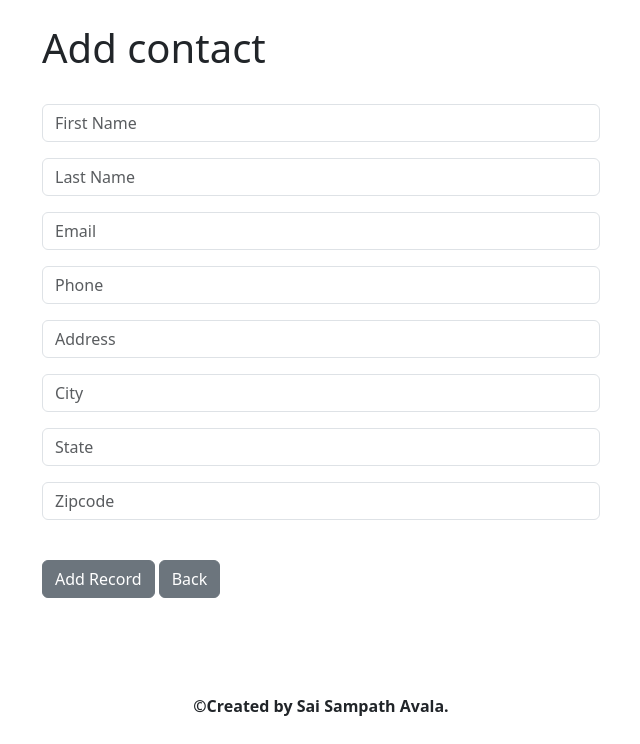
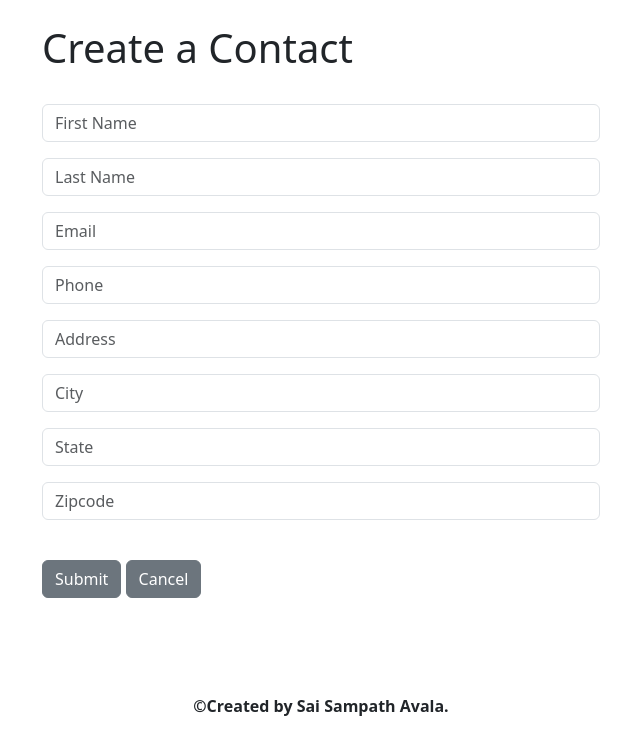
Before and after one commit to avalassai/SaiSampath_Avala, a Django app: page /add_record in a window 1280 px wide. Shown: the part 56-800 px from the top of the page, without its empty margins (319-959 px from the left). Run offline with Django 4.2, Linux system fonts and the light colour scheme; the visitor is signed in with stand-in values (Sample User, id 1).

Commit message:
Modified interface functionalities according to the project document

```diff
--- a/website/models.py
+++ b/website/models.py
@@ -7,7 +7,7 @@ class Record(models.Model):
     first_name = models.CharField(max_length=50 , unique=True)
     last_name = models.CharField(max_length=50)
     email = models.EmailField(max_length=50, unique=True)
-    phone = models.CharField(max_length=12)
+    phone = models.CharField(max_length=12, unique=True)
     address =models.CharField(max_length=200)
     city = models.CharField(max_length=50)
     state =models.CharField(max_length=50)
--- a/website/templates/AddContact.html
+++ b/website/templates/AddContact.html
@@ -3,14 +3,14 @@
 
 
 <div class="col-md-6 offset-md-3">
-<h1>Add contact</h1><br/>
+<h1>Create a Contact</h1><br/>
 <form method="POST" action="{% url 'add_record' %}">
     {% csrf_token %}
     {{ form.as_p }}
     <br>
-    <button type="submit" class="btn btn-secondary">Add Record</button>
+    <button type="submit" class="btn btn-secondary">Submit</button>
 
-<a href="{% url 'home' %}" class="btn btn-secondary">Back</a>
+<a href="{% url 'home' %}" class="btn btn-secondary">Cancel</a>
     </form>
 </div>
 {% endblock %}
--- a/website/templates/UpdateRecord.html
+++ b/website/templates/UpdateRecord.html
@@ -4,14 +4,14 @@
 
 
 <div class="col-md-6 offset-md-3">
-<h1>Add contact</h1><br/>
+<h1>Update Contact</h1><br/>
 <form method="POST">
     {% csrf_token %}
     {{ form.as_p }}
     <br>
-    <button type="submit" class="btn btn-secondary">Update</button>
+    <button type="submit" class="btn btn-secondary" style="background-color: blue;">Submit</button>
 
-<a href="{% url 'home' %}" class="btn btn-secondary">Back</a>
+<a href="{% url 'home' %}" class="btn btn-secondary" style="background-color: aqua; color: black;">Cancel</a>
     </form>
 </div>
 {% endblock %}
--- a/website/templates/base.html
+++ b/website/templates/base.html
@@ -4,6 +4,8 @@
     <meta charset="utf-8">
     <meta name="viewport" content="width=device-width, initial-scale=1">
     <title>Customer Relationship Management</title>
+    <link rel="stylesheet" href="https://cdnjs.cloudflare.com/ajax/libs/font-awesome/6.4.2/css/all.min.css" integrity="sha512-z3gLpd7yknf1YoNbCzqRKc4qyor8gaKU1qmn+CShxbuBusANI9QpRohGBreCFkKxLhei6S9CQXFEbbKuqLg0DA==" crossorigin="anonymous" referrerpolicy="no-referrer" />
+    <link href="https://fonts.googleapis.com/css2?family=Poppins:wght@300&family=Roboto:wght@300&display=swap" rel="stylesheet">
     <link href="https://cdn.jsdelivr.net/npm/bootstrap@5.3.2/dist/css/bootstrap.min.css" rel="stylesheet" integrity="sha384-T3c6CoIi6uLrA9TneNEoa7RxnatzjcDSCmG1MXxSR1GAsXEV/Dwwykc2MPK8M2HN" crossorigin="anonymous">
 
   </head>
--- a/website/templates/home.html
+++ b/website/templates/home.html
@@ -31,7 +31,7 @@
       <td>{{record.address}}</td>
       <td>{{record.zipcode}}</td>
       <td>{{record.created_at}}</td>
-      <td><a href="{% url 'record' record.id %}">Edit</a></td>
+      <td><a href="{% url 'record' record.id %}"><i class="fa-solid fa-pen-to-square"></i></a>&nbsp;<a href="{% url 'delete' record.id %}"><i class="fa-solid fa-dumpster"></i></a></td>
   </tr>
   {% endfor %}
 {% endif %}
--- a/website/templates/record.html
+++ b/website/templates/record.html
@@ -14,8 +14,9 @@
 
     </div>
   </div>
-  <a href="{% url 'home'%}" class="btn btn-secondary">Go to Home</a>
+  <a href="{% url 'home'%}" class="btn btn-secondary" style="background-color: aqua; color: black;">Home</a>
+  <a href="{% url 'update_record' customer_record.id %}" class="btn btn-secondary" style="background-color: yellow; color: black;">Edit</a>
   <a href="{%url 'delete' customer_record.id %}" class="btn btn-danger">Delete</a>
-  <a href="{% url 'update_record' customer_record.id %}" class="btn btn-secondary">Update Record</a>
+
 
 {% endblock %}
--- a/website/urls.py
+++ b/website/urls.py
@@ -2,11 +2,11 @@ from django.urls import path
 from . import views
 urlpatterns = [
     path('',views.home, name='home'),
-    path('login/',views.login_user, name='login'),
-    path('logout/',views.logout_user, name='logout'),
-    path('record/<int:pk>',views.customer_record, name='record'),
-    path('delete/<int:pk>', views.delete_page,name='delete'),
-    path('delete_record/<int:pk>',views.delete_record, name='delete_record'),
-    path('add_record',views.add_record, name='add_record'),
-    path('update_record/<int:pk>',views.update_record, name='update_record'),
+    path('login/',views.UserLogin, name='login'),
+    path('logout/',views.UserLogout, name='logout'),
+    path('record/<int:pk>',views.CustomerRecord, name='record'),
+    path('delete/<int:pk>', views.DeletePage,name='delete'),
+    path('delete_record/<int:pk>',views.DeleteRecord, name='delete_record'),
+    path('add_record',views.AddRecord, name='add_record'),
+    path('update_record/<int:pk>',views.UpdateRecord, name='update_record'),
 ]
--- a/website/views.py
+++ b/website/views.py
@@ -23,17 +23,17 @@ def home(request):
 
     else:
         return render(request,'home.html',{'records':records})
-# Create your views here.
 
-def login_user(request):
+
+def UserLogin(request):
     pass
-def logout_user(request):
+def UserLogout(request):
     logout(request)
-    messages.success(request,"You have Been Logged Out..")
+    messages.success(request,"You have Been Logged Out")
     return redirect('home')
 
 
-def customer_record(request , pk):
+def CustomerRecord(request , pk):
     if request.user.is_authenticated:
         customer_record = Record.objects.get(id=pk)
         return render(request, 'record.html',{'customer_record':customer_record})
@@ -42,7 +42,7 @@ def customer_record(request , pk):
         messages.success(request, "You must be logged in to view the Contacts Page")
         return redirect('home')
 
-def delete_page(request ,pk):
+def DeletePage(request ,pk):
     if request.user.is_authenticated:
         customer_record = Record.objects.get(id=pk)
         return render(request, 'delete.html',{'customer_record':customer_record})
@@ -52,7 +52,7 @@ def delete_page(request ,pk):
 
 
 
-def delete_record(request,pk):
+def DeleteRecord(request,pk):
     if request.user.is_authenticated:
         delete_rec = Record.objects.get(id=pk)
         delete_rec.delete()
@@ -62,7 +62,7 @@ def delete_record(request,pk):
         messages.success(request, "You must be logged in to delete the record")
         return redirect('home')
 
-def add_record(request):
+def AddRecord(request):
 
     form = AddRecordForm(request.POST or None)
     if request.user.is_authenticated:
@@ -77,7 +77,7 @@ def add_record(request):
         messages.success(request,"You must log in to add a record")
 
 
-def update_record(request,pk):
+def UpdateRecord(request,pk):
     if request.user.is_authenticated:
          cust_record = Record.objects.get(id=pk)
          form = AddRecordForm(request.POST or None , instance = cust_record)
```
Also changed, not shown: SaiSampath_Avala/settings.py (+8 -1 lines), website/templates/delete.html (+4 -4 lines).
